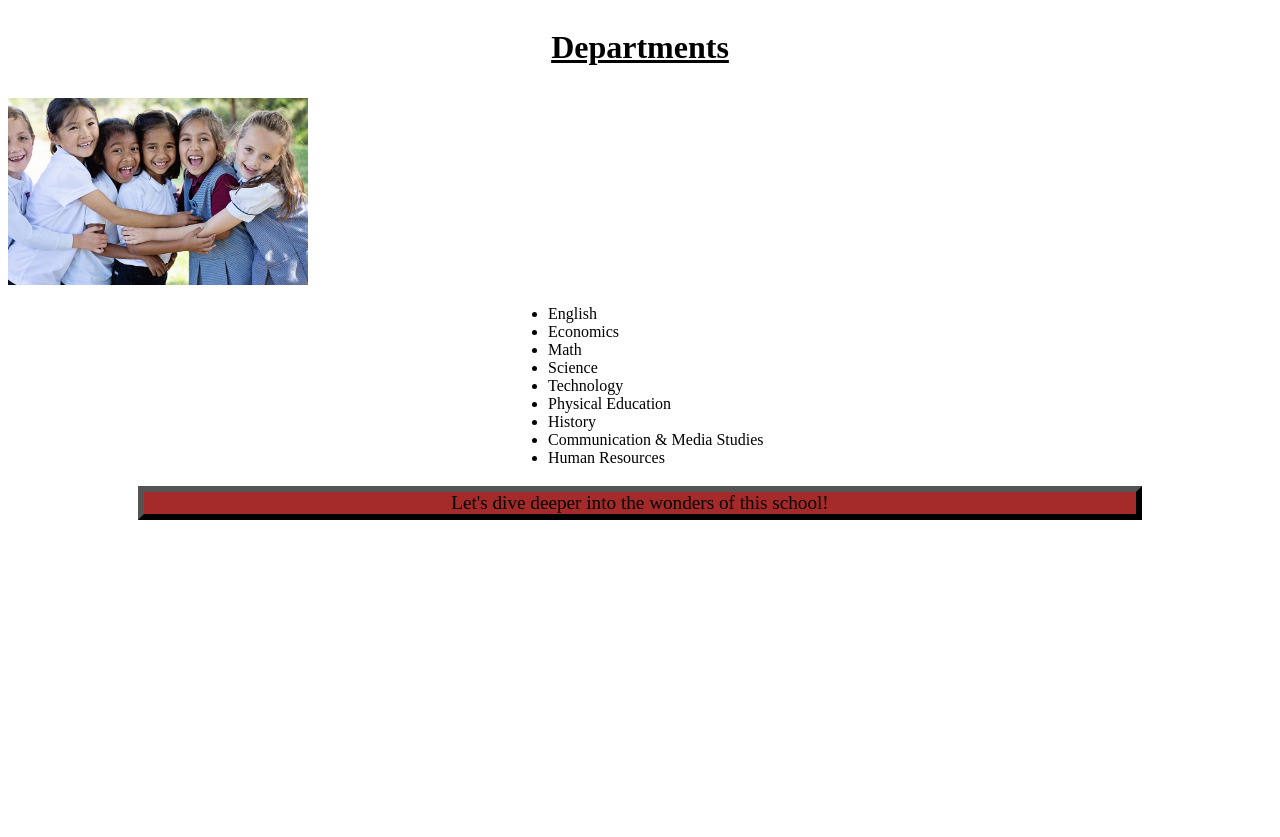
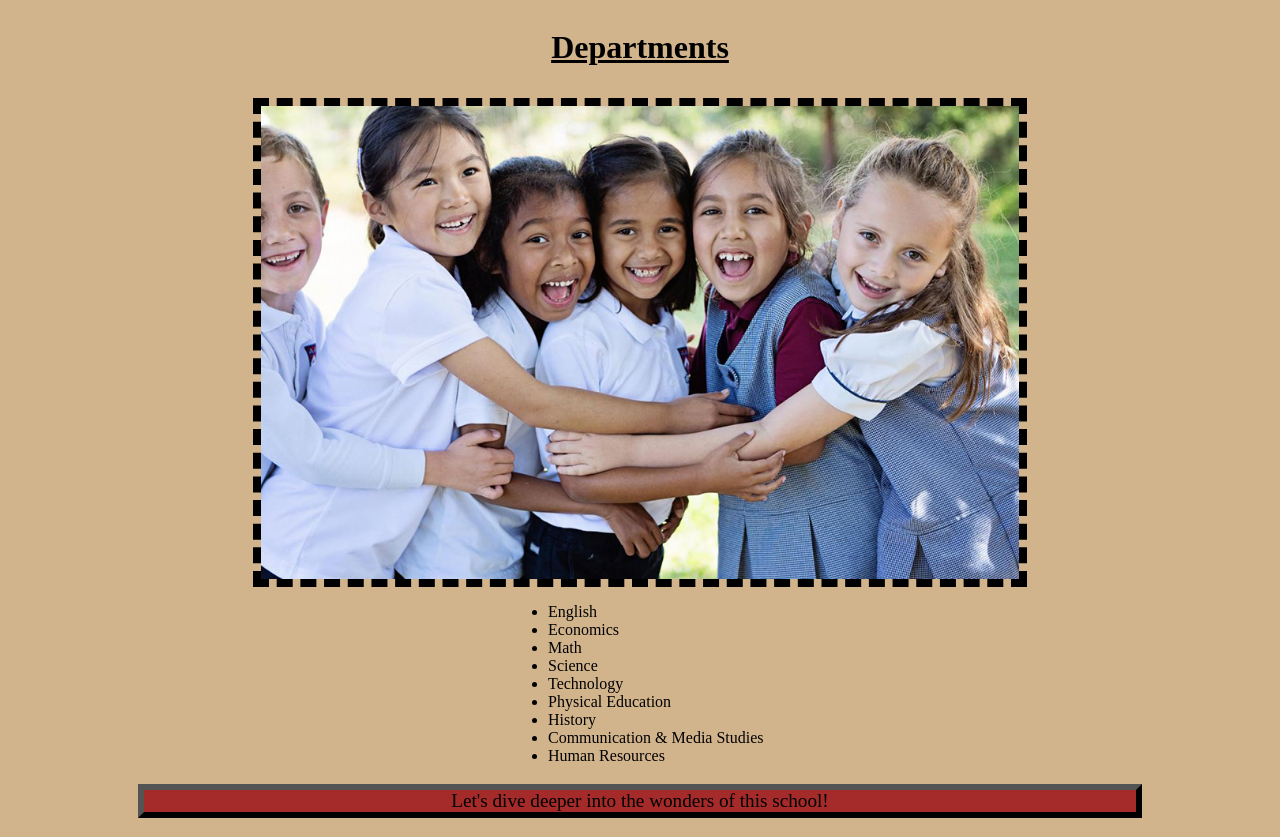
Before and after one commit to bbabbyy/bbabbyy.github.io, a plain HTML site: page index.html in a window 1280 px wide. Shown: the part 977-1814 px from the top of the page. Before the commit the page ends 1516 px from the top, so only its background shows below. Drawn offline with Linux system fonts and the light colour scheme.

Commit message:
Update style.css

```diff
--- a/style.css
+++ b/style.css
@@ -28,7 +28,14 @@
                 left:20px;
               border: 6px double grey;
         }
-    </style>
+#children  {
+       display: block;
+            margin-left: auto;
+            margin-right: auto;
+            width: 60%;
+            border: 8px dashed;
+}
+
         body {
             background-color:tan;
         }
```
